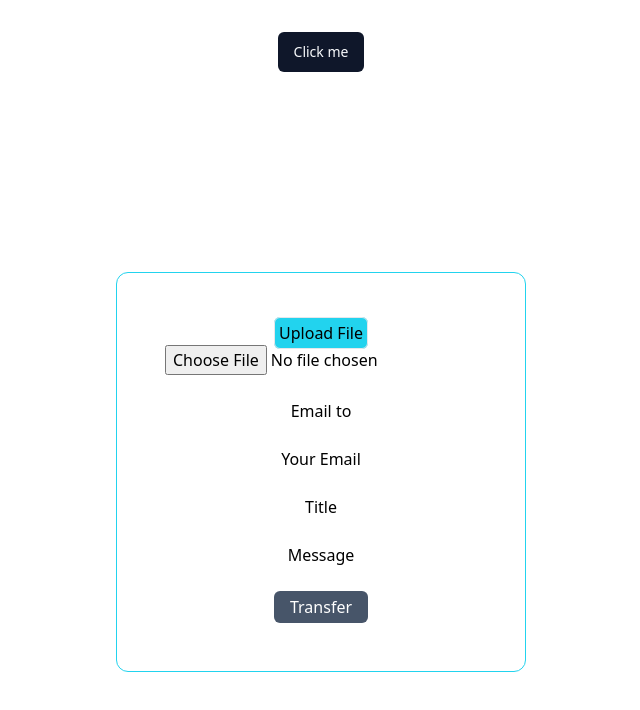
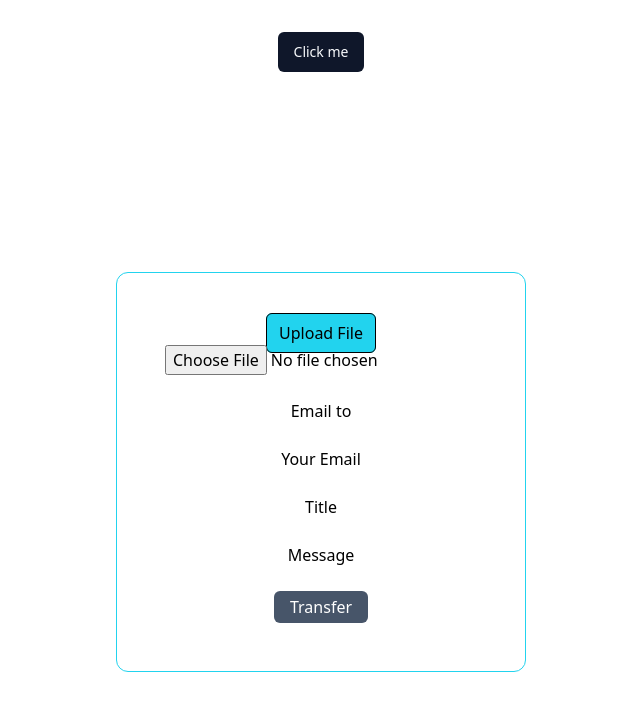
Before and after one commit to eduim/FlashFloat, a React (Vite) app in the folder apps/client/: page / in a window 1280 px wide. Shown: the top 710 px of the page, without its empty margins (319-959 px from the left). Built offline with nearby package versions, Linux system fonts and the light colour scheme.

Commit message:
fix/send multipart form in fetch

```diff
--- a/apps/client/src/components/UploaderForm.tsx
+++ b/apps/client/src/components/UploaderForm.tsx
@@ -47,7 +47,7 @@ function UploaderForm() {
         onSubmit={handleTransfer}
       >
         <label
-          className="bg-cyan-400 p-1 border rounded-md border-1"
+          className="bg-cyan-400 px-3 py-2 mb-6 border rounded-md border-black border-1 "
           htmlFor=""
         >
           Upload File
```
